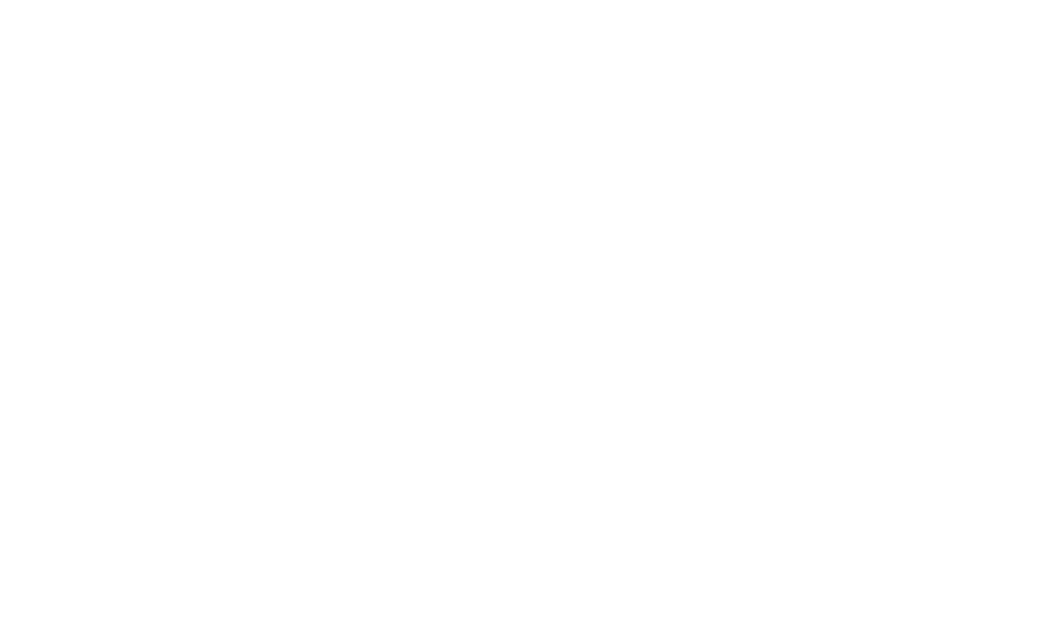
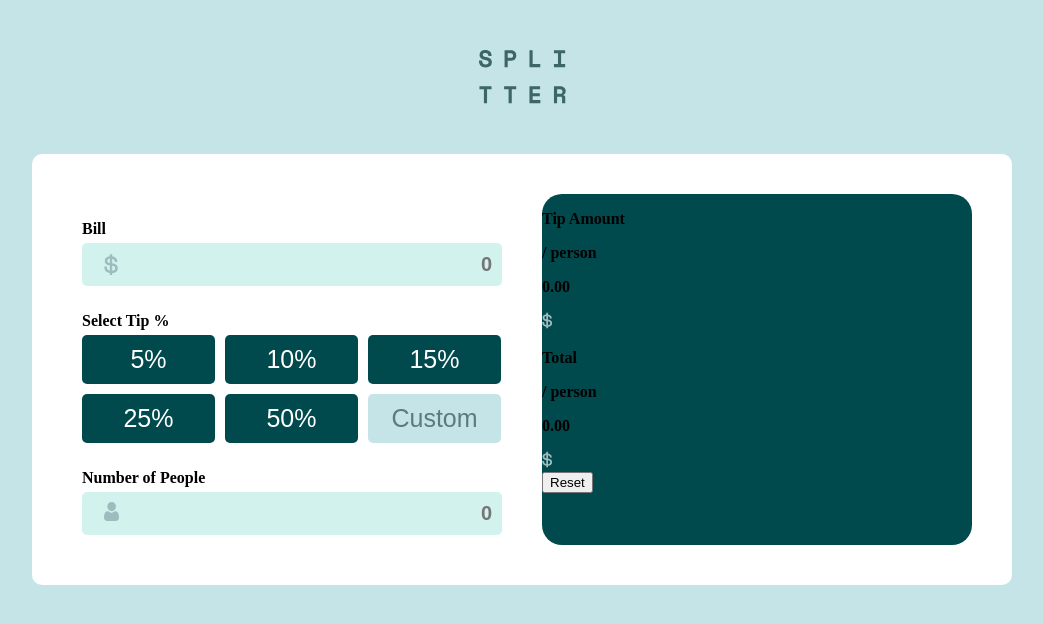
Before and after one commit to AmrOdhymi/tip-calculator-app-main, a plain HTML site: page index.html in a window 1280 px wide. Shown: the whole page, without its empty margins (118-1161 px from the left). Drawn offline with Linux system fonts and the light colour scheme.

Commit message:
left-side

```diff
--- /dev/null
+++ b/desktop-design-style.css
@@ -0,0 +1,221 @@
+body{
+    margin: 50px auto;
+    display: flex;
+    flex-direction: column;
+    align-items: center;
+    background-color: hsl(185, 41%, 84%);
+    font-weight: bold;
+}
+.logo{
+    margin-bottom: 50px;
+}
+.contener{
+    background-color: white;
+    border-radius: 10px;
+    width: 900px;
+    display: flex;
+    flex-direction: row;
+    padding: 40px;
+    gap: 20px;
+}
+.left-side{
+    width: 450px;
+    display: flex;
+    flex-direction: column;
+    border-radius: 20px;
+    padding: 10px;
+}
+.title{
+    text-align: start;
+    margin-bottom: 5px;
+}
+
+.cross input{
+    width: 400px;
+    padding: 10px;
+    border: none;
+    border-radius: 5px;
+    background-color: hsla(172, 67%, 45%, 0.208);
+    text-align: end;
+    font-weight: bold;
+    font-size: 20px;
+}
+.cross{
+    position: relative;
+}
+.cross img{
+    position: absolute;
+    width: 15px;
+    left: 5%;
+    top: 60%;
+}
+
+.cross input:focus{
+    outline: none;
+    border: 3px solid hsl(172, 67%, 45%);
+}
+
+
+
+
+
+
+.section-2{
+    margin: 10px 0px;
+    width: 420px;
+}
+
+.tip-box{
+    display: grid;
+    grid-template-columns: repeat(3, 133px);
+    /* grid-template-rows: repeat(2, ); */
+    gap: 10px;
+}
+.tip-box input{
+    padding: 10px;
+    border: none;
+    background-color: hsl(183, 100%, 15%);
+    color: white;
+    font-size: 25px;
+    border-radius: 5px;
+}
+
+.tip-box input::placeholder{
+    text-align: center;
+    color: hsl(186, 14%, 43%);
+}
+
+
+.Number-People{
+    margin: 50px 0;
+}
+
+input[type=number]::-webkit-inner-spin-button{
+    appearance: none;
+}
+
+
+
+
+.rghit-side{
+    width: 450px;
+    background-color: hsl(183, 100%, 15%);
+    border-radius: 20px;
+}
+
+
+
+
+
+
+
+
+
+
+
+
+
+
+
+
+
+
+
+
+
+
+
+
+
+
+
+
+
+
+
+
+
+
+/* body{
+    display: flex;
+    flex-direction: column;
+    align-items: center;
+    justify-content: center;
+    background-color: hsl(185, 41%, 84%);
+    font-weight: bold;
+}
+.logo{
+    margin-bottom: 20px;
+}
+.contener{
+    background-color: white;
+    border-radius: 10px;
+    width: 925px;
+
+    display: flex;
+    flex-direction: row;
+    text-align: center;
+    padding: 40px;
+    gap: 50px;
+}
+.left-side{
+    width: 50%;
+    display: flex;
+    flex-direction: column;
+}
+.title-p{
+    text-align: start;
+    margin: 5px;
+}
+
+.num input{
+    width: 100%;
+    padding: 15px;
+    border: none;
+    border-radius: 5px;
+    background-color: hsla(172, 67%, 45%, 0.208);
+    text-align: end;
+    font-weight: bold;
+    font-size: 20px;
+}
+.num{
+    position: relative;
+}
+.num img{
+    position: absolute;
+    width: 20px;
+    left: 5%;
+    top: 45%;
+}
+
+.num input:focus{
+    outline: none;
+    border: 3px solid hsl(172, 67%, 45%);
+}
+
+.tip{
+    margin: 20px 0px;
+    width: 100%;
+}
+
+.tip-box{
+    display: grid;
+    grid-template-columns: repeat(3, 30fr);
+    grid-template-rows: repeat(2, 50%);
+    gap: 10px;
+}
+.tip-box input{
+    padding: 10px;
+}
+
+
+.Number-People{
+    margin: 50px 0;
+}
+
+
+
+.rghit-side{
+    width: 50%;
+    background-color: hsl(183, 100%, 15%);
+} */
--- a/index.html
+++ b/index.html
@@ -5,7 +5,7 @@
   <meta name="viewport" content="width=device-width, initial-scale=1.0"> <!-- displays site properly based on user's device -->
 
   <link rel="icon" type="image/png" sizes="32x32" href="./images/favicon-32x32.png">
-
+  <link rel="stylesheet" href="desktop-design-style.css">
   <title>Frontend Mentor | Tip calculator app</title>
 
   <!-- Feel free to remove these styles or customise in your own stylesheet 👍 -->
@@ -15,6 +15,154 @@
   </style> -->
 </head>
 <body>
+
+
+
+  <img class="logo" src="images/logo.svg" alt="">
+
+  <div class="contener">
+
+        <div class="left-side">
+
+            <div class="section-1 cross">
+              <p class="title">Bill</p>
+              <input type="number" min="0" placeholder="0">
+              <img src="images/icon-dollar.svg" alt="">
+            </div>
+
+            <div class="section-2">
+              <p class="title">Select Tip %</p>
+              <div class="tip-box">
+                <input type="button" value="5%">
+                <input type="button" value="10%">
+                <input type="button" value="15%">
+                <input type="button" value="25%">
+                <input type="button" value="50%">
+                <input style="background-color: hsl(185, 41%, 84%); color: hsl(183, 100%, 15%); text-align: end;" type="number" min="0" max="100" step="1"= placeholder="Custom">
+              </div>
+            </div>
+
+            <div class="section-3 cross">
+              <p class="title">Number of People</p>
+              <input type="number" min="0" step="1" placeholder="0">
+              <img src="images/icon-person.svg">
+            </div>
+
+        </div>
+
+
+
+
+
+
+
+
+    <div class="rghit-side">
+
+      <div class="section-4">
+        <div class="type">
+          <p>Tip Amount</p>
+          <p>/ person</p>
+        </div>
+
+        <div class="amount">
+          <p class="amount-price">0.00</p>
+          <img src="images/icon-dollar.svg" alt="">
+        </div>
+      </div>
+
+
+
+      <div class="total">
+        <div class="type">
+          <p>Total</p>
+          <p>/ person</p>
+        </div>
+
+        <div class="price">
+          <p class="all-price">0.00</p>
+          <img src="images/icon-dollar.svg" alt="">
+        </div>
+      </div>
+
+
+      <input type="button" value="Reset">
+
+    </div>
+
+  </div>
+
+
+
+
+  <!-- <img class="logo" src="images/logo.svg" alt="">
+
+  <div class="contener">
+
+    <div class="left-side">
+
+        <div class="bill num">
+          <p class="title-p">Bill</p>
+          <input type="text">
+          <img src="images/icon-dollar.svg" alt="">
+        </div>
+
+        <div class="tip">
+          <p class="title-p">Select Tip %</p>
+          <div class="tip-box">
+            <input type="button" value="5%">
+            <input type="button" value="10%">
+            <input type="button" value="15%">
+            <input type="button" value="25%">
+            <input type="button" value="50%">
+            <input type="text" placeholder="Custom">
+          </div>
+        </div>
+
+        <div class="Number-People num">
+          <p class="title-p">Number of People</p>
+          <input type="text">
+          <img src="images/icon-person.svg">
+        </div>
+
+    </div>
+
+
+
+    <div class="rghit-side">
+
+      <div class="tip-amount">
+        <div class="type">
+          <p>Tip Amount</p>
+          <p>/ person</p>
+        </div>
+
+        <div class="amount">
+          <p class="amount-price">0.00</p>
+          <img src="images/icon-dollar.svg" alt="">
+        </div>
+      </div>
+
+
+
+      <div class="total">
+        <div class="type">
+          <p>Total</p>
+          <p>/ person</p>
+        </div>
+
+        <div class="price">
+          <p class="all-price">0.00</p>
+          <img src="images/icon-dollar.svg" alt="">
+        </div>
+      </div>
+
+
+      <input type="button" value="Reset">
+
+    </div>
+
+  </div> -->
 
 
 
```
